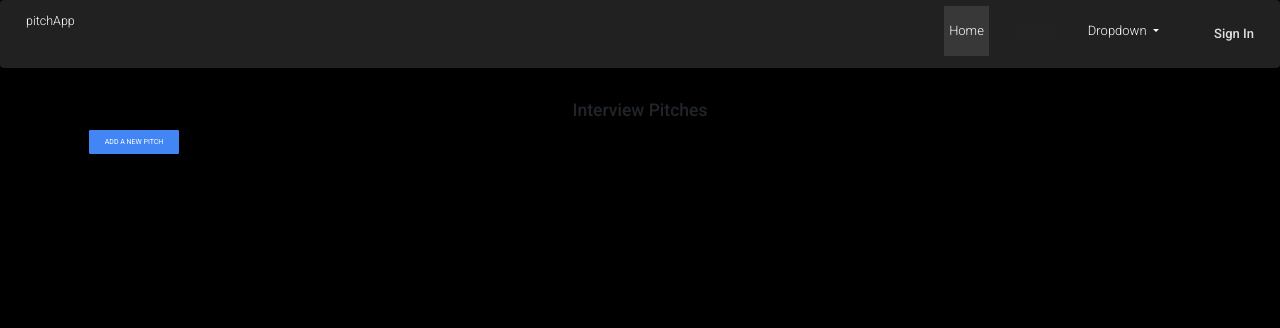
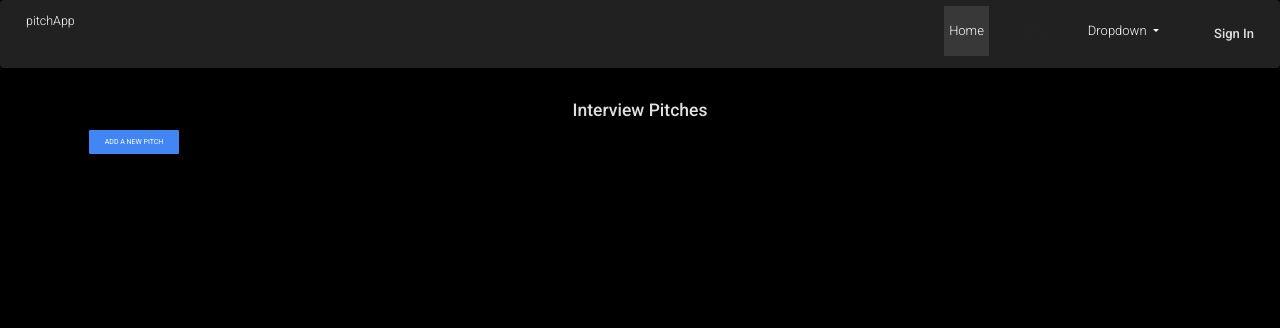
Before and after one commit to tomito26/pitchApp, a Flask app: page /interview/pitches/ in a window 1280 px wide. Shown: the top 328 px of the page. Run offline with Flask 2, Linux system fonts and the light colour scheme; data that the repository does not hold is empty; some libraries are stand-ins or nearby versions.

Commit message:
changed the background color to dark and some texts to light color

```diff
--- a/app/templates/interview.html
+++ b/app/templates/interview.html
@@ -3,7 +3,7 @@
 
 {% block content %}
 <div class="container">
-    <h3 class="text-center pt-5"><strong>Interview Pitches</strong></h3>
+    <h3 class="text-center pt-5 text-light" ><strong>Interview Pitches</strong></h3>
     <a href="{{url_for('main.new_pitch')}}" class=" btn btn-primary btn-md">
         Add a new Pitch
     </a>
--- a/app/templates/pick_up_lines.html
+++ b/app/templates/pick_up_lines.html
@@ -3,7 +3,7 @@
 
 {% block content %}
 <div class="container ">
-    <h3 class="text-center pt-5" text-light><strong>Pick Up Lines</strong></h3>
+    <h3 class="text-center pt-5text-light"><strong>Pick Up Lines</strong></h3>
     <a class="btn btn-primary" href="{{url_for('main.new_pitch')}}">
         <br>
         Add a new Pitch
```
